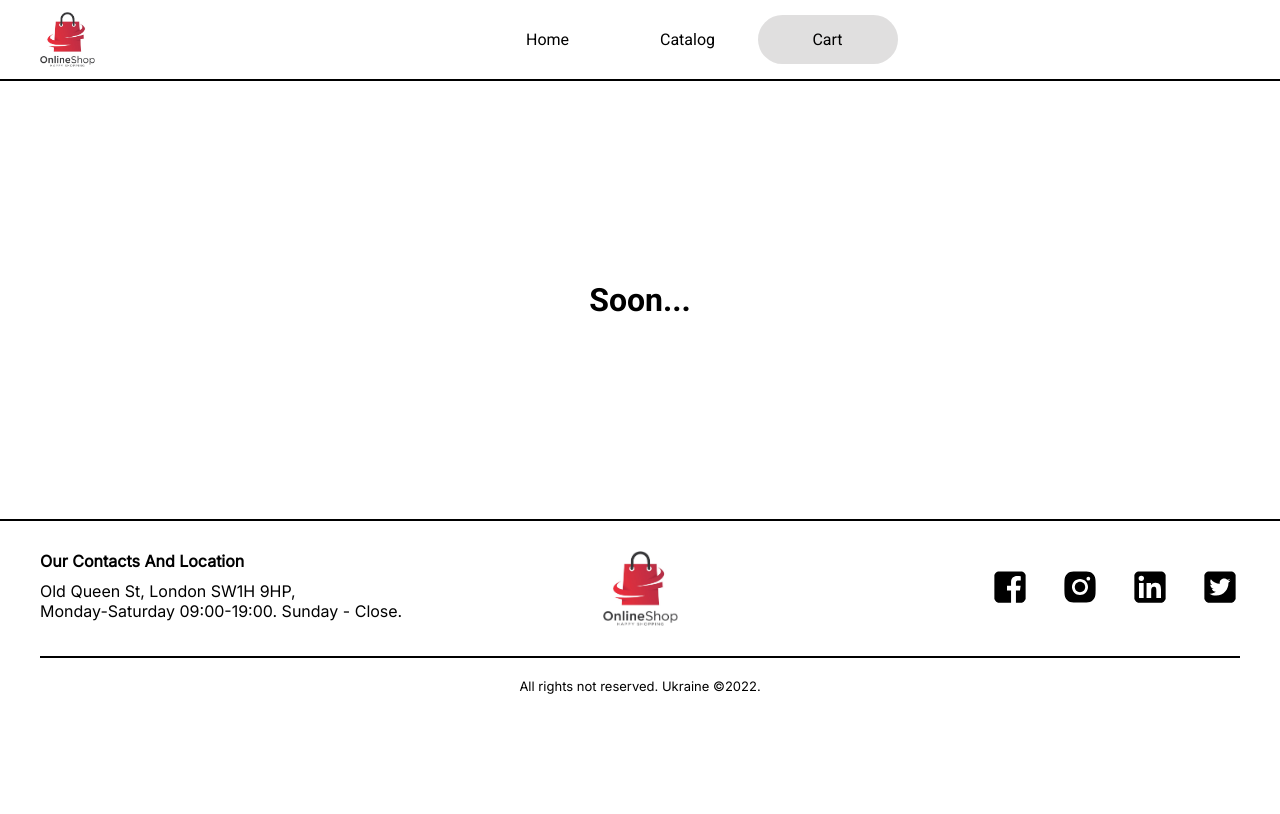
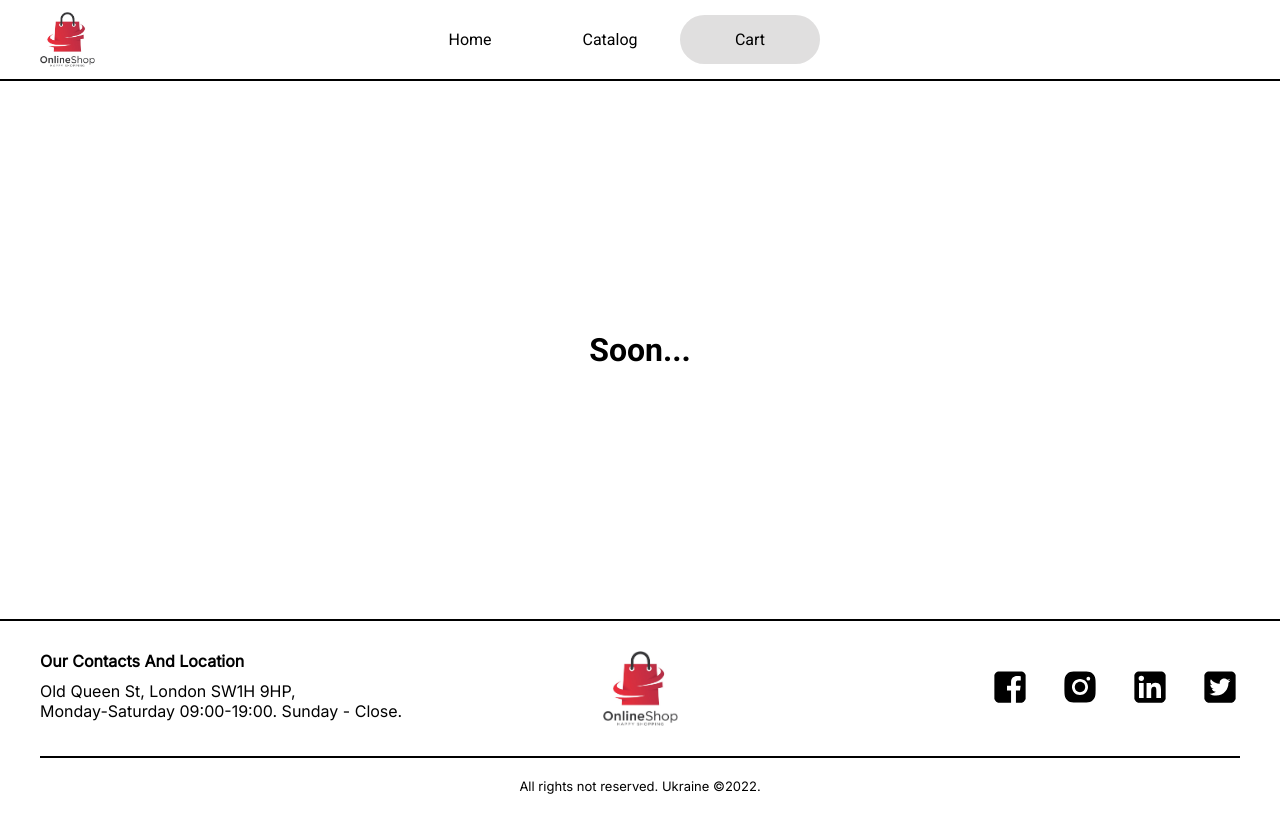
Before and after one commit to IhorKytsak/internet-shop, a JavaScript app: page /cart in a window 1280 px wide. Built offline with nearby package versions, Linux system fonts and the light colour scheme.

Commit message:
header, fixed Nav menu offset during navigation

```diff
--- a/src/components/Cart/Cart.js
+++ b/src/components/Cart/Cart.js
@@ -1,5 +1,5 @@
 const Cart = () => {
-  return <h1 style={{ margin: '200px 0', textAlign: 'center' }}>Soon...</h1>;
+  return <h1 style={{ margin: '250px 0', textAlign: 'center' }}>Soon...</h1>;
 };
 
 export default Cart;
--- a/src/components/Header/Header.css
+++ b/src/components/Header/Header.css
@@ -4,12 +4,17 @@
   height: auto;
 }
 
-.header__nav {
+.header__wrap {
   display: flex;
   align-items: center;
   justify-content: space-between;
 }
 
 .header__logo {
-  justify-self: start;
+  width: 10%;
 }
+
+.header__search {
+  width: 220px;
+  text-align: right;
+}
--- a/src/components/Header/Header.js
+++ b/src/components/Header/Header.js
@@ -10,7 +10,7 @@ const Header = () => {
   return (
     <header className='header'>
       <Container>
-        <div className='header__nav'>
+        <div className='header__wrap'>
           <div className='header__logo'>
             <img
               style={{ width: '55px' }}
@@ -18,8 +18,12 @@ const Header = () => {
               alt='Logo'
             ></img>
           </div>
-          <Nav />
-          {currentLocation === '/catalog' && <SearchInput />}
+          <div className='header__nav'>
+            <Nav />
+          </div>
+          <div className='header__search'>
+            {currentLocation === '/catalog' && <SearchInput />}
+          </div>
         </div>
       </Container>
     </header>
```
